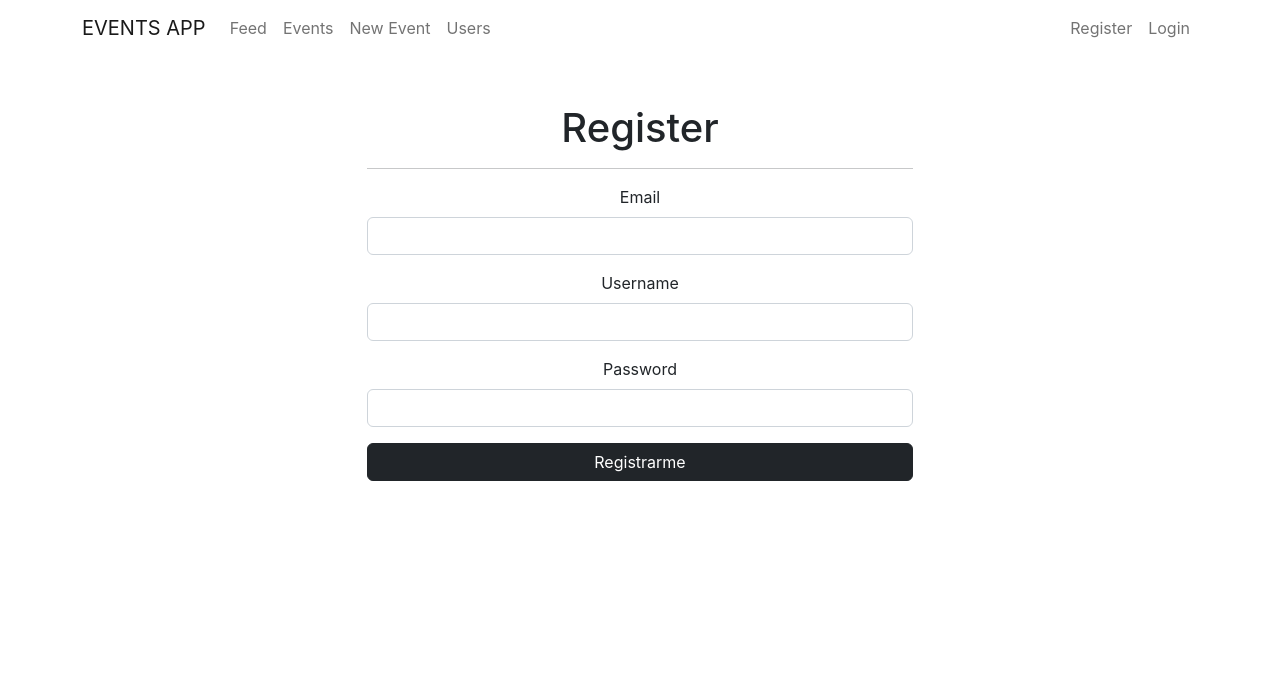
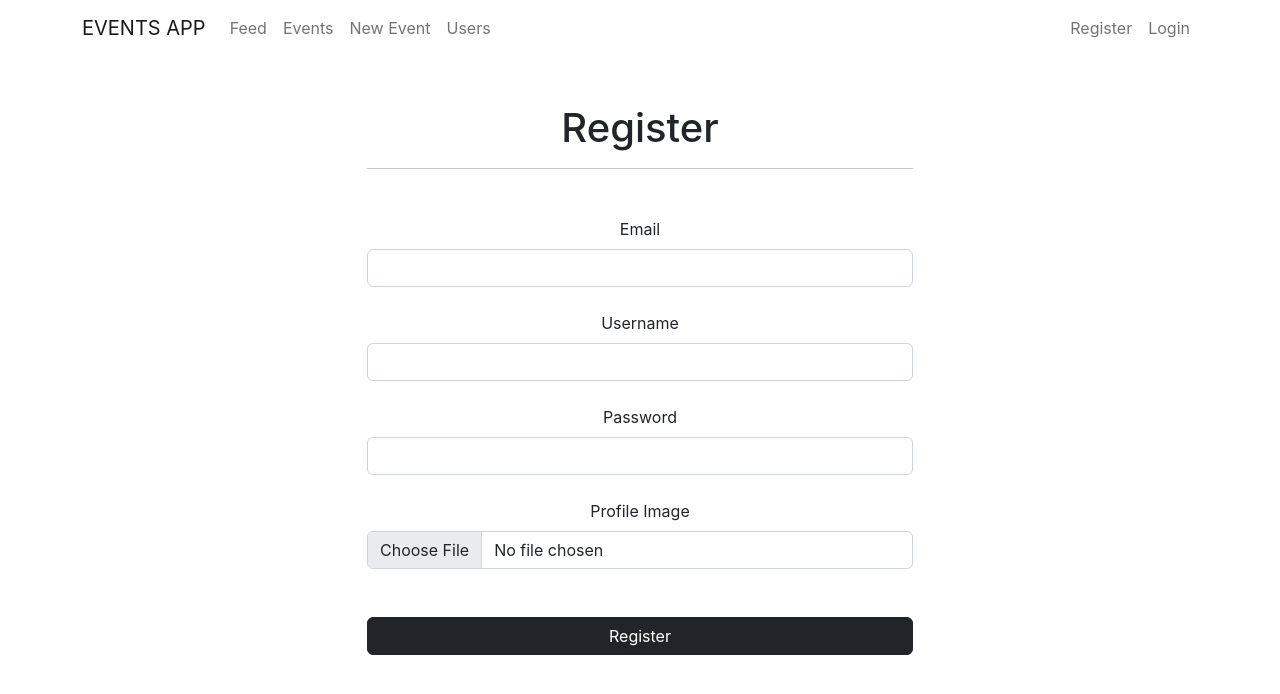
Before and after one commit to sergiolopezsouto/events-app-client, a React (Create React App) app: page /register in a window 1280 px wide. Shown: the top 694 px of the page. Built offline with nearby package versions, Linux system fonts and the light colour scheme.

Commit message:
solving error handling problems

```diff
--- a/src/components/EventForm/EventForm.jsx
+++ b/src/components/EventForm/EventForm.jsx
@@ -3,6 +3,7 @@ import { Form, Button } from 'react-bootstrap/';
 import eventsService from '../../services/events.services';
 import { useNavigate } from 'react-router-dom';
 import FormError from '../FormError/FormError';
+import uploadServices from '../../services/upload.services';
 
 
 const EventForm = () => {
@@ -12,9 +13,10 @@ const EventForm = () => {
     const [eventData, setEventData] = useState({
         name: '',
         description: '',
+        imageUrl: ''
     })
 
-    // const [loadingImage, setLoadingImage] = useState(false)
+    const [loadingImage, setLoadingImage] = useState(false)
     const [errors, setErrors] = useState([])
 
 
@@ -22,6 +24,25 @@ const EventForm = () => {
         const { name, value } = event.target
         setEventData({ ...eventData, [name]: value })
     }
+
+    const handleFileUpload = e => {
+
+        setLoadingImage(true)
+        const formData = new FormData()
+        formData.append('imageData', e.target.files[0])
+
+        uploadServices
+            .uploadimage(formData)
+            .then(res => {
+                setEventData({ ...eventData, imageUrl: res.data.cloudinary_url })
+                setLoadingImage(false)
+            })
+            .catch(err => {
+                console.log(err)
+                setLoadingImage(false)
+            })
+    }
+
 
     const handleSubmit = event => {
         event.preventDefault()
@@ -51,13 +72,17 @@ const EventForm = () => {
                 <Form.Check type="checkbox" label="All info is correct?" />
             </Form.Group> */}
 
+            <Form.Group className="mb-3" controlId="image">
+                <Form.Label> Image </Form.Label>
+                <Form.Control type="file" onChange={handleFileUpload} />
+            </Form.Group>
+
             <div className='mt-5'>
                 {errors.length > 0 && <FormError> {errors.map(elm => <p>{elm}</p>)} </FormError>}
             </div>
 
-
             <div className='d-grid mt-5'>
-                <Button variant="primary" type="submit"> Create Event </Button>
+                <Button variant="primary" type="submit" disabled={loadingImage}>{loadingImage ? 'Loading image...' : 'Create Event'}</Button>
             </div>
 
         </Form>
--- a/src/components/LoadingSpinner/LoadingSpinner.jsx
+++ b/src/components/LoadingSpinner/LoadingSpinner.jsx
@@ -4,15 +4,9 @@ const LoadingSpinner = () => {
 
     return (
 
-        // <h1> cargandoooooooo </h1>
-
         <Spinner className='mt-5' animation="grow" />
 
-        // <Spinner animation="grow" role="status">
-        //     <span className="visually-hidden">Loading...</span>
-        // </Spinner>
     )
-    // return <h1>gola</h1>
 
 }
 
--- a/src/components/LoginForm/LoginForm.jsx
+++ b/src/components/LoginForm/LoginForm.jsx
@@ -3,6 +3,8 @@ import { Form, Button } from "react-bootstrap"
 import authService from './../../services/auth.services'
 import { useNavigate } from 'react-router-dom'
 import { AuthContext } from "../../contexts/auth.context"
+import FormError from '../FormError/FormError'
+
 
 const LoginForm = () => {
 
@@ -10,6 +12,8 @@ const LoginForm = () => {
         email: '',
         password: ''
     })
+
+    const [errors, setErrors] = useState([])
 
     const navigate = useNavigate()
 
@@ -21,7 +25,6 @@ const LoginForm = () => {
     }
 
     const handleSubmit = e => {
-
         e.preventDefault()
 
         authService
@@ -29,9 +32,9 @@ const LoginForm = () => {
             .then(({ data }) => {
                 storeToken(data.authToken)
                 authenticateUser()
-                navigate('/')
+                navigate('/feed')
             })
-            .catch(err => console.log(err))
+            .catch(err => setErrors(err.response.data.errorMessages))
     }
 
 
@@ -39,21 +42,24 @@ const LoginForm = () => {
 
     return (
 
-        <Form onSubmit={handleSubmit}>
+        <Form className="mt-5" onSubmit={handleSubmit}>
 
-
-            <Form.Group className="mb-3" controlId="email">
+            <Form.Group className="mb-4" controlId="email">
                 <Form.Label>Email</Form.Label>
                 <Form.Control type="email" value={email} onChange={handleInputChange} name="email" />
             </Form.Group>
 
-            <Form.Group className="mb-3" controlId="password">
+            <Form.Group className="mb-4" controlId="password">
                 <Form.Label>Contraseña</Form.Label>
                 <Form.Control type="password" value={password} onChange={handleInputChange} name="password" />
             </Form.Group>
 
+            <div className='mt-5'>
+                {errors.length > 0 && <FormError> {errors.map(elm => <p>{elm}</p>)} </FormError>}
+            </div>
+
             <div className="d-grid">
-                <Button variant="dark" type="submit">Acceder</Button>
+                <Button variant="dark" type="submit"> Login </Button>
             </div>
 
         </Form>
--- a/src/components/Navigation/Navigation.jsx
+++ b/src/components/Navigation/Navigation.jsx
@@ -4,12 +4,19 @@ import { useContext } from 'react';
 import { AuthContext } from '../../contexts/auth.context';
 
 import { Container, Nav, Navbar } from 'react-bootstrap';
-import { Link } from 'react-router-dom'
+import { Link, useNavigate } from 'react-router-dom'
 
 
 const Navigation = () => {
 
     const { user, logout } = useContext(AuthContext)
+
+    const navigate = useNavigate()
+
+    const handleLogout = () => {
+        logout()
+        navigate('/')
+    }
 
     return (
 
@@ -29,7 +36,7 @@ const Navigation = () => {
                             user ?
                                 <>
                                     <Nav.Link as="span"> <Link to="/profile">Profile</Link> </Nav.Link>
-                                    <Nav.Link as="span" onClick={logout}> <Link>Logout</Link> </Nav.Link>
+                                    <Nav.Link as="span" onClick={handleLogout}> <Link to={'/'}>Logout</Link> </Nav.Link>
                                 </>
                                 :
                                 <>
--- a/src/components/RegisterForm/RegisterForm.jsx
+++ b/src/components/RegisterForm/RegisterForm.jsx
@@ -2,7 +2,8 @@ import { useState } from "react"
 import { Form, Button } from "react-bootstrap"
 import authService from './../../services/auth.services'
 import { useNavigate } from "react-router-dom"
-// import { AuthContext } from "../../contexts/auth.context"
+import FormError from '../FormError/FormError'
+import uploadServices from '../../services/upload.services';
 
 
 const RegisterForm = () => {
@@ -10,10 +11,13 @@ const RegisterForm = () => {
     const [signupData, setSignupData] = useState({
         username: '',
         email: '',
-        password: ''
+        password: '',
+        profileImg: ''
     })
 
-    // const { authenticateUser, storeToken } = useContext(AuthContext)
+    const [loadingImage, setLoadingImage] = useState(false)
+    const [errors, setErrors] = useState([])
+
 
     const navigate = useNavigate()
 
@@ -22,28 +26,32 @@ const RegisterForm = () => {
         setSignupData({ ...signupData, [name]: value })
     }
 
+    const handleFileUpload = e => {
+
+        setLoadingImage(true)
+        const formData = new FormData()
+        formData.append('imageData', e.target.files[0])
+
+        uploadServices
+            .uploadimage(formData)
+            .then(res => {
+                setSignupData({ ...signupData, profileImg: res.data.cloudinary_url })
+                setLoadingImage(false)
+            })
+            .catch(err => {
+                console.log(err)
+                setLoadingImage(false)
+            })
+    }
+
+
     const handleSubmit = e => {
         e.preventDefault()
 
         authService
             .signup(signupData)
             .then(() => navigate('/'))
-            // .then(({ data }) => {
-            //     // no me deja porque en data no tengo la contraseña
-            //     // console.log(data)
-            //     // const { user } = data
-            //     // const { email, password } = user
-            //     // console.log(email, password)
-            //     // authService.login({ email, password })
-            //     //     .then(({ data }) => {
-            //     //         // console.log(data)
-            //     //         storeToken(data.authToken)
-            //     //         authenticateUser()
-            //     //         navigate('/feed')
-            //     //     })
-            //     //     .catch(err => console.log(err))
-            // })
-            .catch(err => console.log(err))
+            .catch(err => setErrors(err.response.data.errorMessages))
     }
 
 
@@ -51,25 +59,34 @@ const RegisterForm = () => {
 
     return (
 
-        <Form onSubmit={handleSubmit}>
+        <Form className="mt-5" onSubmit={handleSubmit}>
 
-            <Form.Group className="mb-3" controlId="email">
+            <Form.Group className="mb-4" controlId="email">
                 <Form.Label> Email </Form.Label>
                 <Form.Control type="email" value={email} onChange={handleInputChange} name="email" />
             </Form.Group>
 
-            <Form.Group className="mb-3" controlId="username">
+            <Form.Group className="mb-4" controlId="username">
                 <Form.Label> Username </Form.Label>
                 <Form.Control type="text" value={username} onChange={handleInputChange} name="username" />
             </Form.Group>
 
-            <Form.Group className="mb-3" controlId="password">
+            <Form.Group className="mb-4" controlId="password">
                 <Form.Label> Password </Form.Label>
                 <Form.Control type="password" value={password} onChange={handleInputChange} name="password" />
             </Form.Group>
 
-            <div className="d-grid">
-                <Button variant="dark" type="submit">Registrarme</Button>
+            <Form.Group className="mb-4" controlId="image">
+                <Form.Label> Profile Image </Form.Label>
+                <Form.Control type="file" onChange={handleFileUpload} />
+            </Form.Group>
+
+            <div className='mt-5'>
+                {errors.length > 0 && <FormError> {errors.map(elm => <p>{elm}</p>)} </FormError>}
+            </div>
+
+            <div className='d-grid mt-5'>
+                <Button variant="dark" type="submit" disabled={loadingImage}>{loadingImage ? 'Loading image...' : 'Register'}</Button>
             </div>
 
         </Form>
--- a/src/pages/EventDetailsPage/EventDetailsPage.jsx
+++ b/src/pages/EventDetailsPage/EventDetailsPage.jsx
@@ -27,6 +27,7 @@ const EventDetailsPage = () => {
             <hr />
             {event.creator && <p><strong>CREATOR: </strong> {event.creator} </p>}
             <p><strong>DESCRIPTION: </strong> {event.description} </p>
+            <img src={event.imageUrl} alt="event-image" />
             <button className="btn btn-primary"> ASSIST </button>
             <button className="btn btn-danger"> NOT ASSIST </button>
         </Container>
--- a/src/pages/ProfilePage/ProfilePage.jsx
+++ b/src/pages/ProfilePage/ProfilePage.jsx
@@ -8,16 +8,11 @@ const ProfilePage = () => {
 
     const { user } = useContext(AuthContext)
 
-
-    // if (!user) {
-    //     return <LoadingSpinner />
-    // }
-
-
     return (
         <Container>
             <h1> Hello {user.username} </h1>
             <hr />
+            <img src={user.profileImg} alt="profile-image" />
         </Container>
     )
 }
--- a/src/services/auth.services.js
+++ b/src/services/auth.services.js
@@ -10,7 +10,7 @@ class AuthService {
 
         // token available on server in any request
         this.api.interceptors.request.use((config) => {
-            const storedToken = localStorage.getItem("authToken");
+            const storedToken = localStorage.getItem("authToken")
             if (storedToken) {
                 config.headers = { Authorization: `Bearer ${storedToken}` }
             }
--- /dev/null
+++ b/src/services/upload.services.js
@@ -0,0 +1,19 @@
+import axios from 'axios'
+
+class UploadServices {
+
+    constructor() {
+
+        this.api = axios.create({
+            baseURL: `${process.env.REACT_APP_API_URL}/upload`
+        })
+    }
+
+    uploadimage(imageForm) {
+        return this.api.post('/image', imageForm)
+    }
+}
+
+const uploadServices = new UploadServices()
+
+export default uploadServices
```
